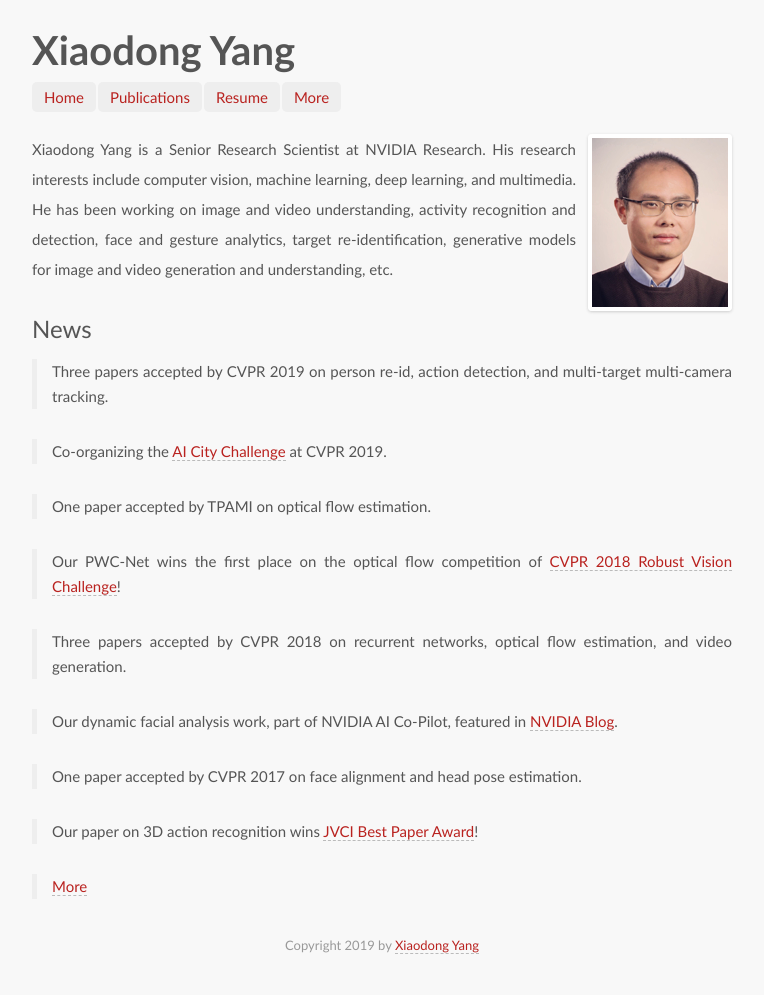
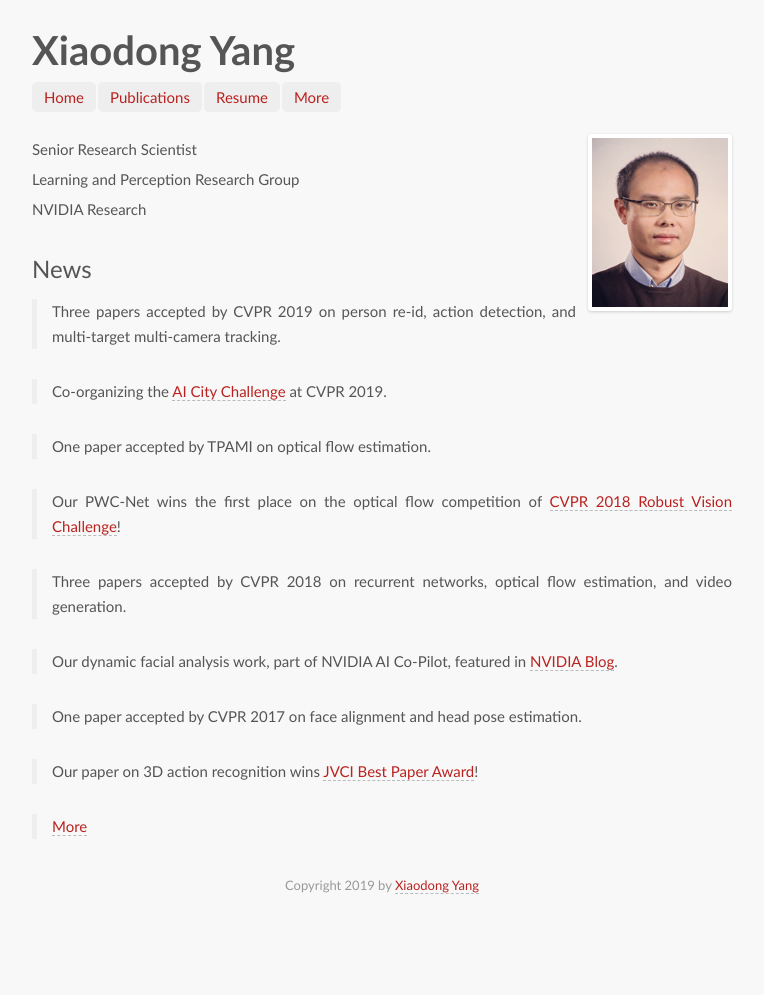
Before and after one commit to xiaodongyang/xiaodongyang.github.io, a Jekyll site: the page built from index.md, in a window 1280 px wide. Shown: the whole page, without its empty margins (258-1022 px from the left). Built offline with Jekyll 4.4.1, drawn with Linux system fonts in a browser that asks for light colours; some web fonts are replaced; after the commit the page ends 935 px from its top, so only the background shows below that.

Commit message:
Update index.md

```diff
--- a/index.md
+++ b/index.md
@@ -3,7 +3,9 @@ layout: home
 avatar: yes
 ---
 
-Xiaodong Yang is a Senior Research Scientist at NVIDIA Research. His research interests include computer vision, machine learning, deep learning, and multimedia. He has been working on image and video understanding, activity recognition and detection, face and gesture analytics, target re-identification, generative models for image and video generation and understanding, etc.
+Senior Research Scientist
+Learning and Perception Research Group
+NVIDIA Research
 
 ## News
 
```
